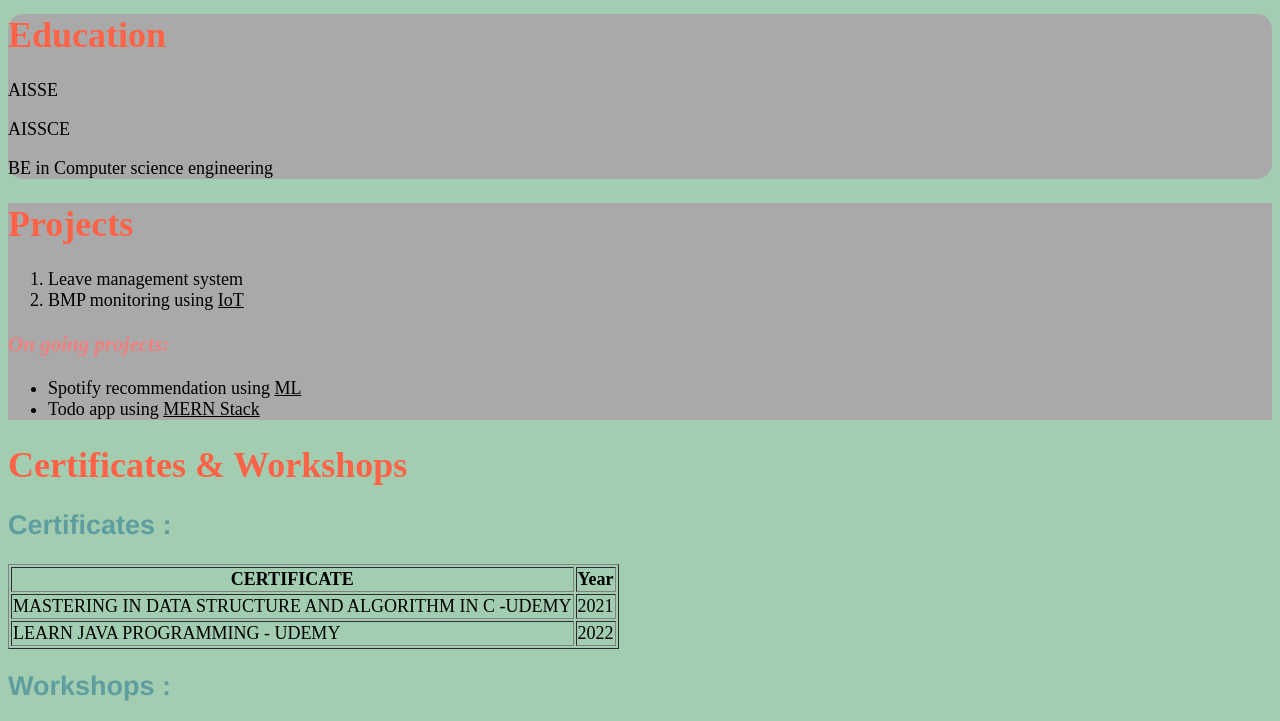
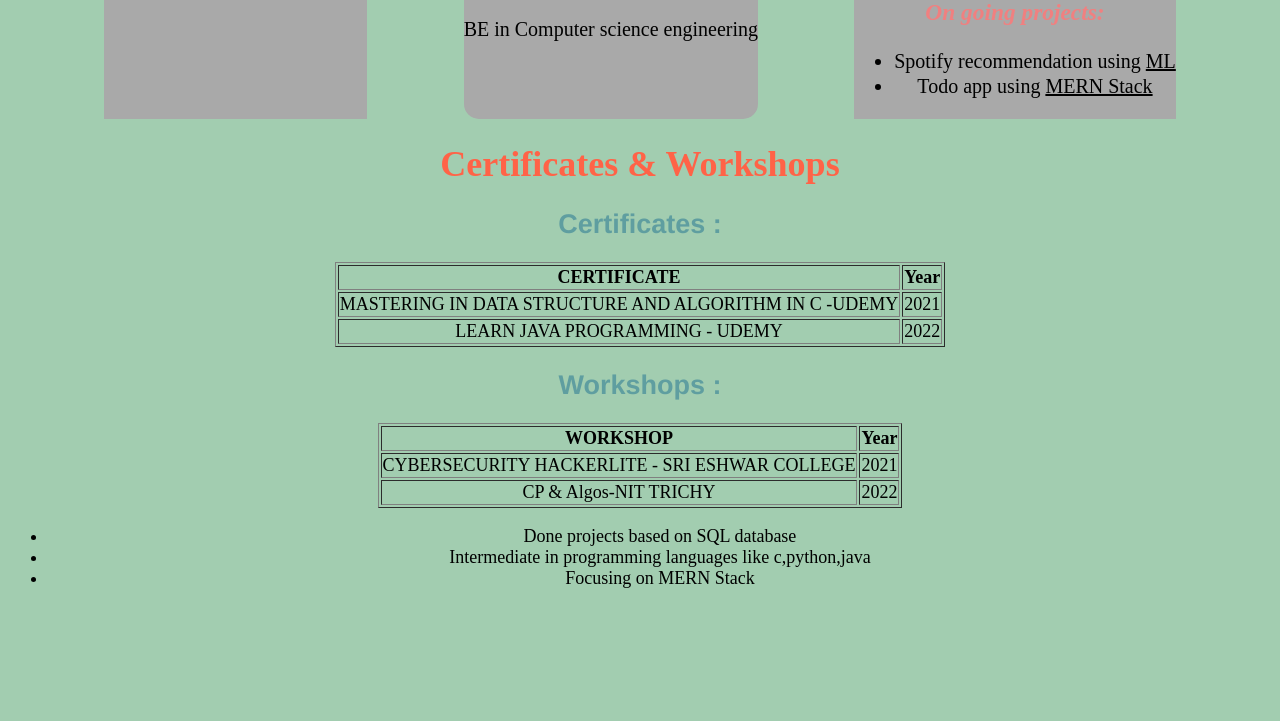
Before and after one commit to Sakthivel-14/Portfolio, a plain HTML site: page index.html in a window 1280 px wide. Shown: the part 690-1411 px from the top of the page. After the commit the page ends 1297 px from the top, so only its background shows below. Drawn offline with Linux system fonts and the light colour scheme; a script that the page names is missing; files whose address does not match are found by name.

Commit message:
Update index.html

```diff
--- a/index.html
+++ b/index.html
@@ -2,7 +2,7 @@
 <html>
     <head>
         <title> Sakthivel Resume </title>
-        <link rel="stylesheet" href="../MERN projects/resume.css">
+        <link rel="stylesheet" href="resume.css">
         <script src="../MERN projects/script.js"></script>
     </head>
 
```
